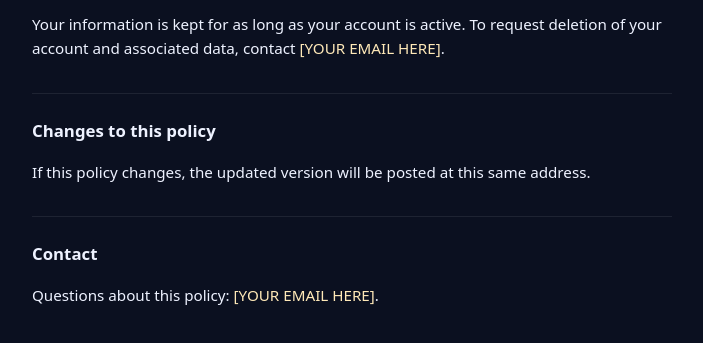
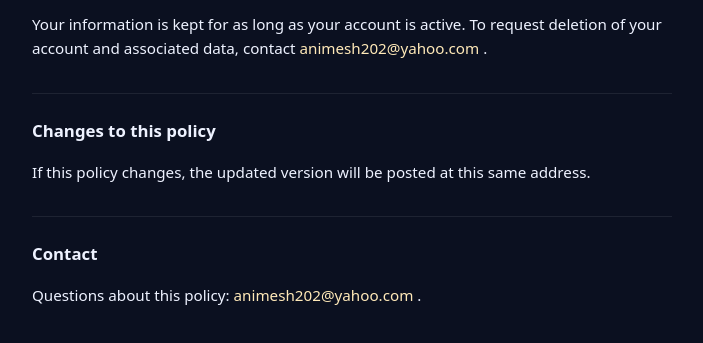
Before and after one commit to ProjectDwister/NextSet, a plain HTML site: page privacy.html in a window 1280 px wide. Shown: the part 1082-1425 px from the top of the page, without its empty margins (288-991 px from the left). Drawn offline with Linux system fonts and the light colour scheme.

Commit message:
Add files via upload

```diff
--- a/privacy.html
+++ b/privacy.html
@@ -57,13 +57,13 @@
   <p>Your name and phone number are visible only to other users in a game you're both part of. Nobody can see any of your other games unless you've specifically invited them and they've accepted.</p>
 
   <h2>Data retention and deletion</h2>
-  <p>Your information is kept for as long as your account is active. To request deletion of your account and associated data, contact <span class="placeholder">[YOUR EMAIL HERE]</span>.</p>
+  <p>Your information is kept for as long as your account is active. To request deletion of your account and associated data, contact <span class="placeholder">animesh202@yahoo.com </span>.</p>
 
   <h2>Changes to this policy</h2>
   <p>If this policy changes, the updated version will be posted at this same address.</p>
 
   <h2>Contact</h2>
-  <p>Questions about this policy: <span class="placeholder">[YOUR EMAIL HERE]</span>.</p>
+  <p>Questions about this policy: <span class="placeholder">animesh202@yahoo.com </span>.</p>
 </main>
 </body>
 </html>
```
